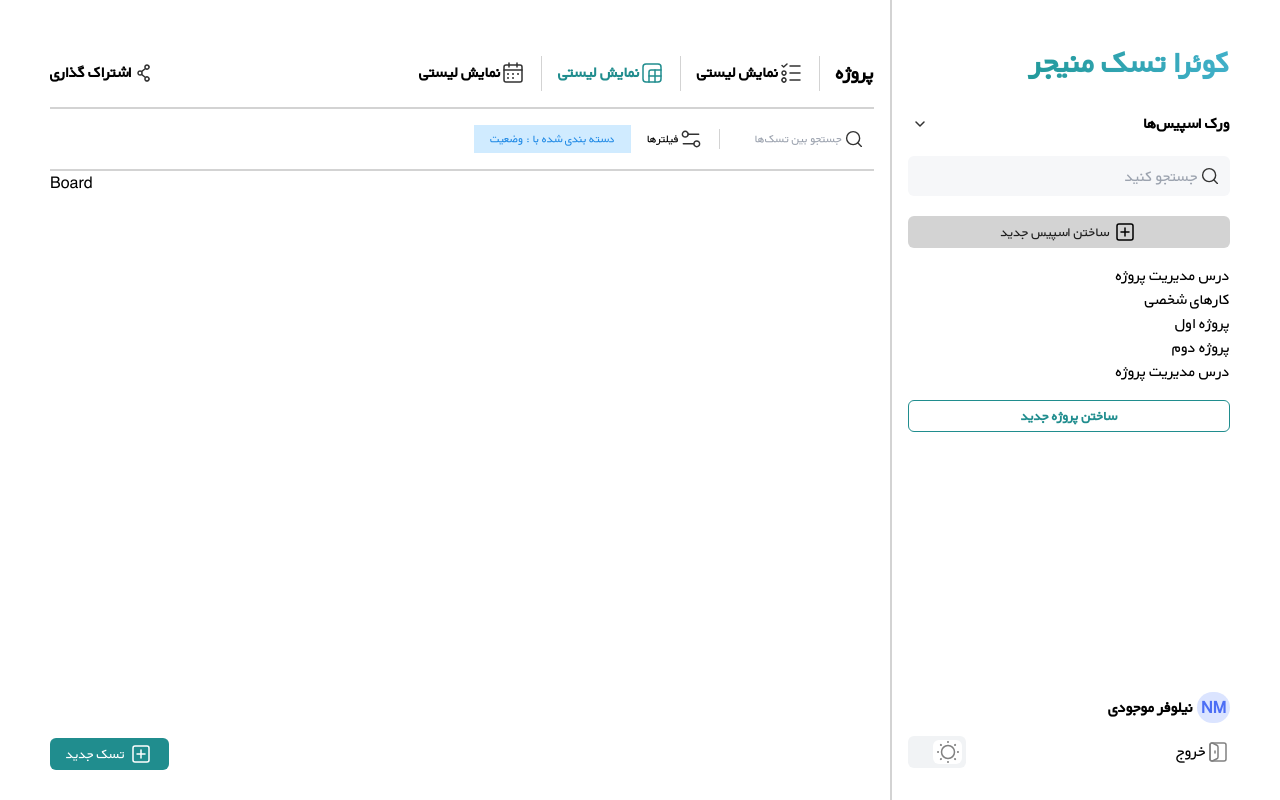
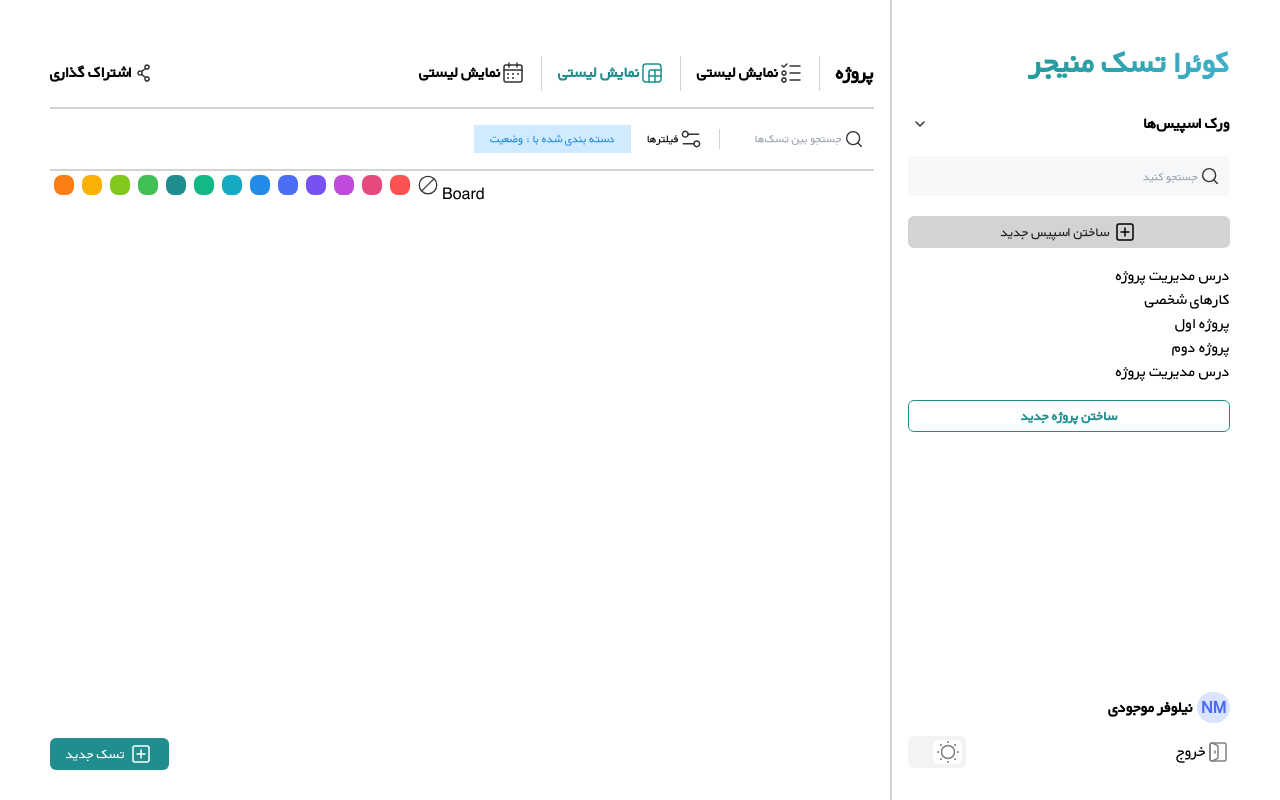
Before and after one commit to HeliaBigdeli/Taskban, a React (Create React App) app: page /board in a window 1280 px wide. Built offline with nearby package versions, Linux system fonts and the light colour scheme.

Commit message:
create colorPicker component

```diff
--- a/src/components/Common/ColorPicker/colors.ts
+++ b/src/components/Common/ColorPicker/colors.ts
@@ -1,5 +1,17 @@
-const colors = {
-
-}
+const colors = [
+    {name: 'orange', code: '#FD7E14'},
+    {name: 'yellow', code: '#FAB005'},
+    {name: 'lime', code: '#82C91E'},
+    {name: 'green', code: '#40C057'},
+    {name: 'brand', code: '#208D8E'},
+    {name: 'teal', code: '#12B886'},
+    {name: 'cyan', code: '#15AABF'},
+    {name: 'blue', code: '#228BE6'},
+    {name: 'indigo', code: '#4C6EF5'},
+    {name: 'violet', code: '#7950F2'},
+    {name: 'grape', code: '#BE4BDB'},
+    {name: 'pink', code: '#E64980'},
+    {name: 'red', code: '#FA5252'}
+]
 
 export default colors;
--- a/src/components/Common/ColorPicker/index.tsx
+++ b/src/components/Common/ColorPicker/index.tsx
@@ -1,10 +1,45 @@
+import Icon from "../Icon";
 import colors from "./colors";
 
-const ColorPicker: React.FC = () => {
+interface IColor {
+  [key: string]: string | undefined;
+}
+
+interface IProps {
+  onClick: (color: IColor) => void;
+}
+
+const ColorPicker: React.FC<IProps> = ({ onClick }) => {
+  const handleClick = (e: React.MouseEvent<HTMLElement>) => {
+    onClick({
+      name: e.currentTarget.dataset.name,
+      code: e.currentTarget.dataset.code,
+    });
+  };
+
   return (
-    <span>
-
-    </span>
+    <>
+      {colors.map((color) => {
+        return (
+          <div
+            onClick={handleClick}
+            key={color.code}
+            data-code={color.code}
+            data-name={color.name}
+            style={{
+              backgroundColor: color.code,
+              width: 20,
+              height: 20,
+              display: "inline-block",
+              borderRadius: 8,
+              margin: 4,
+              cursor: "pointer",
+            }}
+          ></div>
+        );
+      })}
+      <Icon icon="disable" size={20} style={{ margin: 4, cursor: "pointer" }} data-code="" data-name=""/>
+    </>
   );
 };
 
--- a/src/components/Layouts/Dashboard/index.tsx
+++ b/src/components/Layouts/Dashboard/index.tsx
@@ -1,3 +1,4 @@
+import ColorPicker from "../../Common/ColorPicker";
 import Button from "../../Common/Form/Button";
 import Input from "../../Common/Form/Input";
 import Icon from "../../Common/Icon";
@@ -5,6 +6,10 @@ import DarkMode from "../../Theme/DarkMode";
 import Header from "./Header";
 import SideBar from "./SideBar";
 import styles from "./style.module.css";
+
+interface IColor {
+  [key: string] : string | undefined
+}
 
 interface IProps extends React.PropsWithChildren {
   hasHeader: boolean;
@@ -20,12 +25,15 @@ const DashboardLayout: React.FC<IProps> = ({
     console.log(name, value);
   };
 
-  const handleClick = () => {};
+  const handleClick = (color: {}) => {
+    console.log(color)
+  };
 
   return (
     <div className="flex px-2XL mt">
       <div className="flex-grow">
         {hasHeader && <Header title={title}/>}
+        <ColorPicker onClick={(color) => handleClick(color)} />
         {children}
       </div>
       <SideBar>
@@ -35,7 +43,7 @@ const DashboardLayout: React.FC<IProps> = ({
           <span className="font-bold font-base">ورک‌ اسپیس‌ها</span>
         </div>
         <Input
-          className="pr-L my-5 border-none bg-lightgray_100 h-XL"
+          className="pr-L my-5 border-none bg-lightgray_100 h-XL text-xs"
           placeholder="جستجو کنید"
           name="search"
           id="search"
--- a/src/routes/index.tsx
+++ b/src/routes/index.tsx
@@ -4,6 +4,7 @@ import Register from "../components/Authentication/Register";
 import Reset from "../components/Authentication/Reset";
 import NotFound from "../components/NotFound";
 import Board from "../components/Dashboard/Board";
+import ColorPicker from "../components/Common/ColorPicker";
 
 export const routes = [
   {
```
